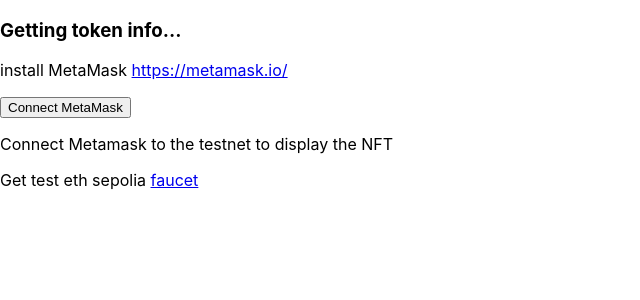
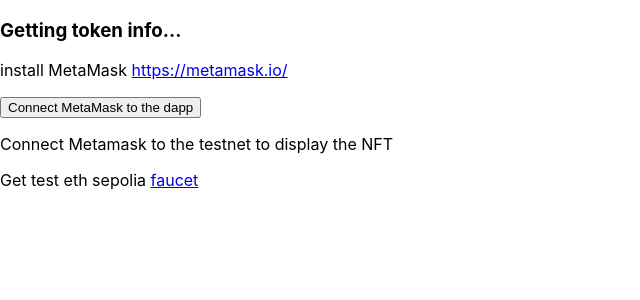
Before and after one commit to Hsien-HsiuLiao/nft-app, a React (Create React App) app in the folder frontend/: page / in a window 1280 px wide. Shown: the top 300 px of the page, without its empty margins (0-640 px from the left). Built offline with nearby package versions, Linux system fonts and the light colour scheme.

Commit message:
add console.log messsages

```diff
--- a/frontend/src/App.js
+++ b/frontend/src/App.js
@@ -19,6 +19,7 @@
   const handleClick = async () => {
     console.log('Button clicked!');
     const { nft } = await getBlockchain();
+    console.log("nft",nft);
     const tokenURI = "https://gateway.pinata.cloud/ipfs/bafkreid43ipihuvs4a2gu46ekp4cqjlq3wee52vfp5sj2jbxqgcoj2tfem/"
     const { data } = await axios.get(tokenURI);
     console.log(data[0]);
@@ -33,7 +34,7 @@
       <div>
         <h3>Getting token info...</h3>
         <p>install MetaMask <a href="https://metamask.io/"> https://metamask.io/</a></p>
-        <button onClick={handleClick}>Connect MetaMask</button>
+        <button onClick={handleClick}>Connect MetaMask to the dapp</button>
         <p>Connect Metamask to the testnet to display the NFT</p>
         <p>Get test eth sepolia <a href="https://www.alchemy.com/faucets/ethereum-sepolia">faucet</a></p>
       </div>
--- a/frontend/src/ethereum.js
+++ b/frontend/src/ethereum.js
@@ -37,7 +37,7 @@
             await window.ethereum.enable();
             const provider = new ethers.providers.Web3Provider(window.ethereum);
             const signer = provider.getSigner();
-
+      console.log("NFT", NFT);
             const nft = new Contract(
               NFT.networks[window.ethereum.networkVersion].address,
               NFT.abi,
```
